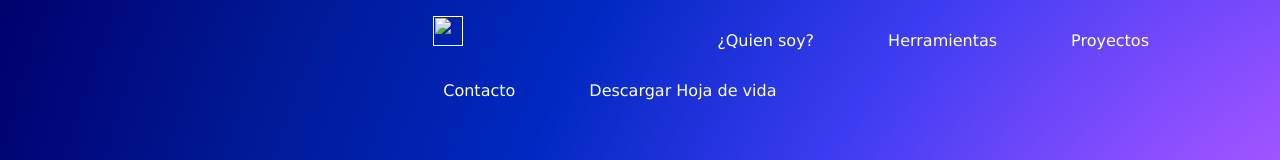
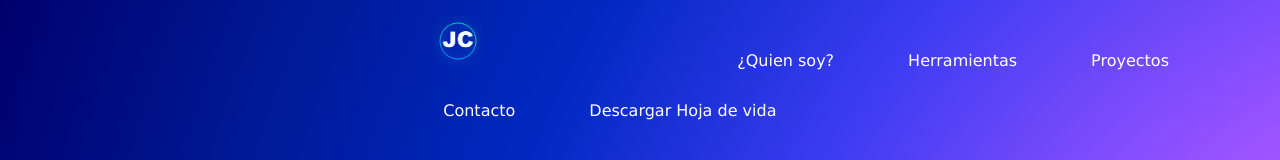
Before and after one commit to Juan-Code-Gomez/Portafolio-Juan, a plain HTML site: page index.html in a window 1280 px wide. Shown: the top 160 px of the page. Drawn offline with Linux system fonts and the light colour scheme.

Commit message:
Se agrega el primer prototipo de mi logo para el portafolio

```diff
--- a/index.html
+++ b/index.html
@@ -11,7 +11,7 @@
     <nav>
         <header>
           <ul id="menuprincipal">
-            <a href="" class="logo"><img src="" width="30px" height="30px" alt=""></a>
+            <a href="" class="logo"><img src="./img/logosinnegro.png" width="50px" height="50px" alt=""></a>
             <li><a href="">¿Quien soy?</a></li>
             <li><a href="">Herramientas</a></li>
             <li><a href="">Proyectos</a></li>
```
Also changed, not shown: img/logosinnegro.png (added).
